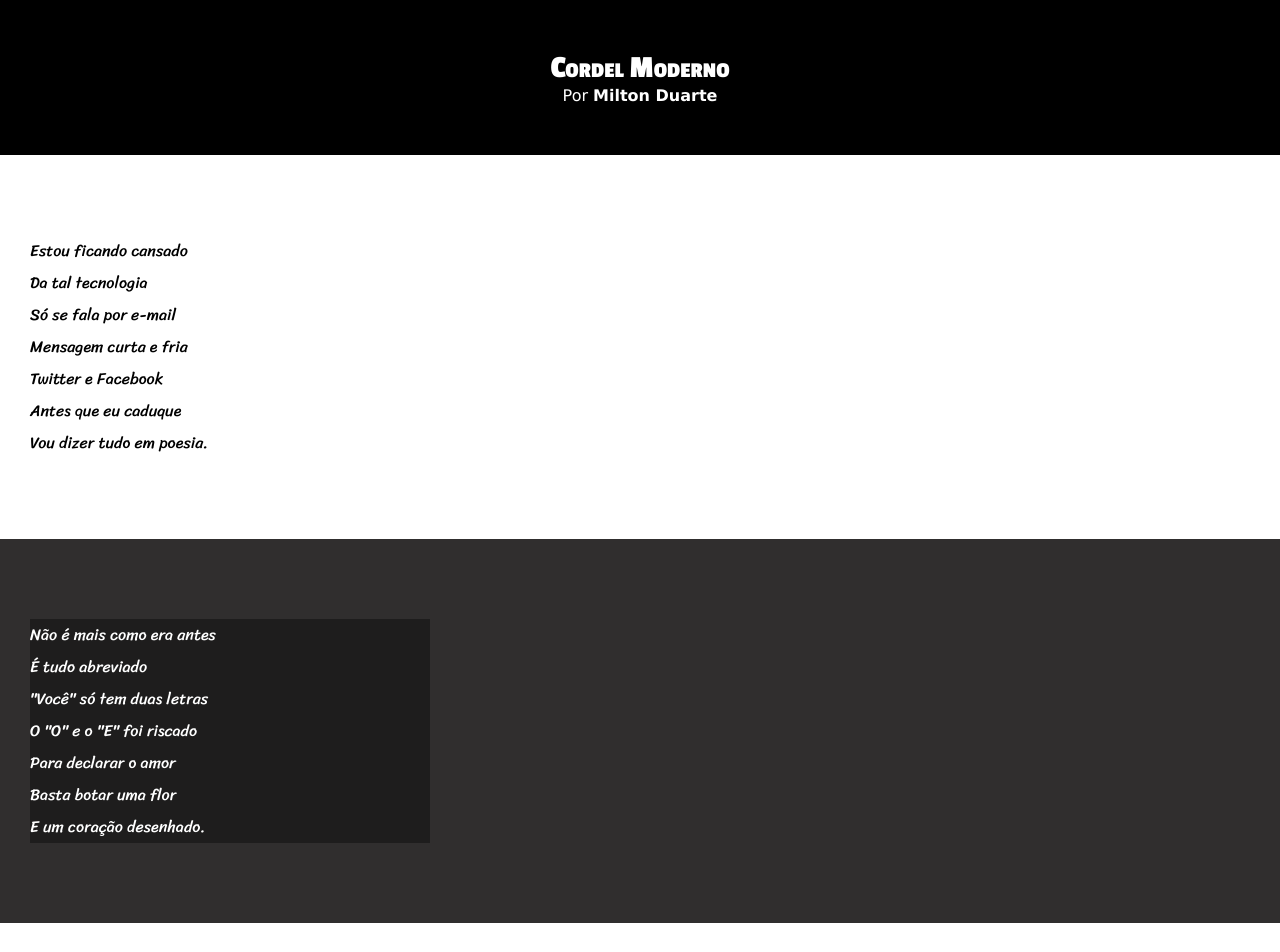
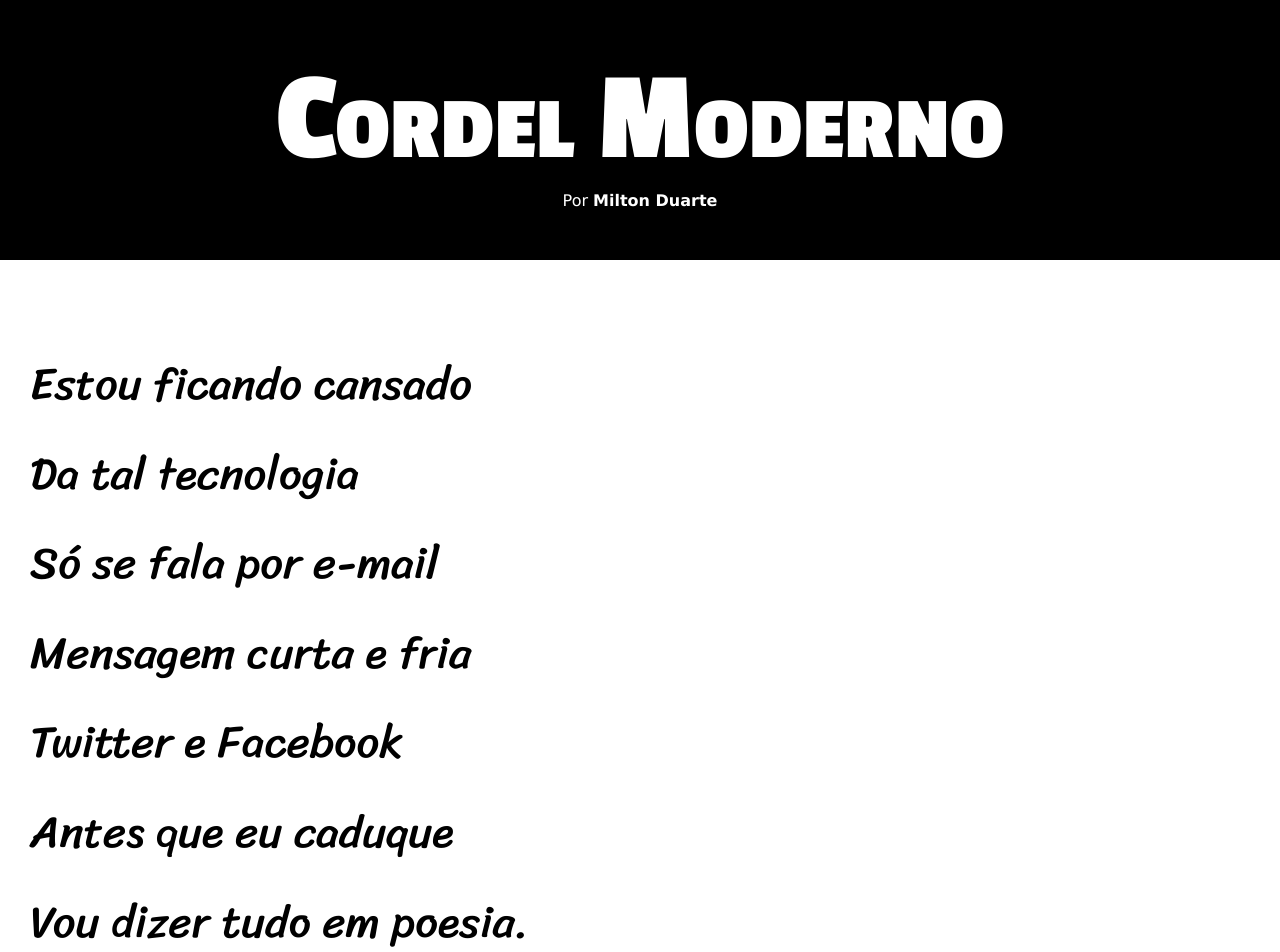
Before and after one commit to eucharllessilva/HTML-CSS, a plain HTML site: page Desafios/12/index.html in a window 1280 px wide. Shown: the top 952 px of the page. Drawn offline with Linux system fonts and the light colour scheme; a web font is replaced by a local one.

Commit message:
atualização de estilos - desafio 12

```diff
--- a/Desafios/12/estilo/style.css
+++ b/Desafios/12/estilo/style.css
@@ -31,6 +31,7 @@ header > h1 {
     padding-top: 50px;
     font-variant: small-caps;
     font-family: var(--fonte2);
+    font-size: 10vw;
 }
 
 header > p {
@@ -53,6 +54,7 @@ section {
     line-height: 2em;
     padding-left: 30px;
     font-family: var(--fonte3);
+    font-size: 3.5vw;
 }
 
 section.normal {
@@ -66,7 +68,8 @@ section.imagem {
 }
 
 section.imagem > p {
-    width: 400px;
+    display: inline-block;
+    padding: 5px;
     background-color: rgba(0, 0, 0, 0.368);
 }
 
```
